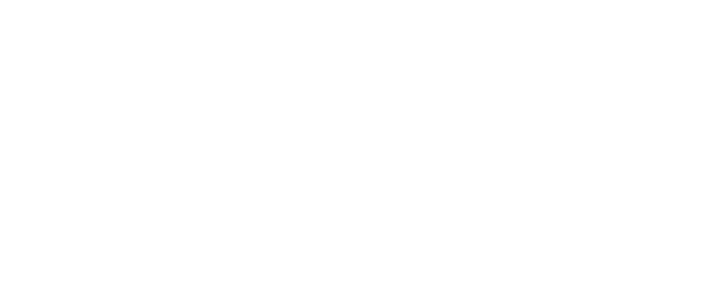
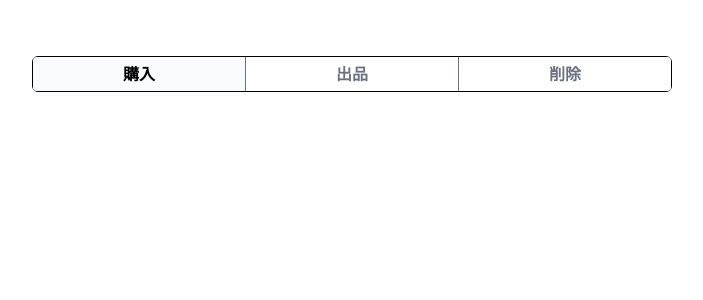
Before and after one commit to HKRK8569/nextjs-stripe-example, a Next.js app: page / in a window 1280 px wide. Shown: the top 300 px of the page, without its empty margins (288-991 px from the left). Built offline with nearby package versions, Linux system fonts and the light colour scheme.

Commit message:
ページの仮作成

```diff
--- /dev/null
+++ b/src/app/components/Menu.tsx
@@ -0,0 +1,43 @@
+import Link from "next/link";
+import { twMerge } from "tailwind-merge";
+
+type Props = {
+  active: "buy" | "list" | "delete";
+};
+export default function Menu({ active }: Props) {
+  return (
+    <div className="border h-9 rounded-md flex justify-between items-center">
+      <Link
+        href="/"
+        className={twMerge(
+          "h-full w-full flex items-center rounded-l justify-center font-bold",
+          active === "buy" ? "bg-gray-50 text-black" : " bg-white text-gray-500"
+        )}
+      >
+        購入
+      </Link>
+      <Link
+        href="/list"
+        className={twMerge(
+          "h-full w-full flex items-center justify-center border-l border-r font-bold",
+          active === "list"
+            ? "bg-gray-50 text-black"
+            : " bg-white text-gray-500"
+        )}
+      >
+        出品
+      </Link>
+      <Link
+        href="/delete"
+        className={twMerge(
+          "h-full w-full flex items-center rounded-r justify-center font-bold",
+          active === "delete"
+            ? "bg-gray-50 text-black"
+            : " bg-white text-gray-500"
+        )}
+      >
+        削除
+      </Link>
+    </div>
+  );
+}
--- /dev/null
+++ b/src/app/delete/page.tsx
@@ -0,0 +1,9 @@
+import Menu from "../components/Menu";
+
+export default function Delete() {
+  return (
+    <div>
+      <Menu active="delete" />
+    </div>
+  );
+}
--- a/src/app/layout.tsx
+++ b/src/app/layout.tsx
@@ -1,3 +1,4 @@
+import "./globals.css";
 export default function RootLayout({
   children,
 }: Readonly<{
@@ -5,7 +6,11 @@
 }>) {
   return (
     <html lang="ja">
-      <body>{children}</body>
+      <body>
+        <div className="min-h-screen">
+          <div className="max-w-screen-sm mx-auto w-full mt-14">{children}</div>
+        </div>
+      </body>
     </html>
   );
 }
--- /dev/null
+++ b/src/app/list/page.tsx
@@ -0,0 +1,9 @@
+import Menu from "../components/Menu";
+
+export default function List() {
+  return (
+    <div>
+      <Menu active="list" />
+    </div>
+  );
+}
--- a/src/app/page.tsx
+++ b/src/app/page.tsx
@@ -1,3 +1,9 @@
+import Menu from "./components/Menu";
+
 export default function Home() {
-  return <div></div>;
+  return (
+    <div>
+      <Menu active="buy" />
+    </div>
+  );
 }
```
Also changed, not shown: src/app/globals.css (line endings or trailing spaces).
